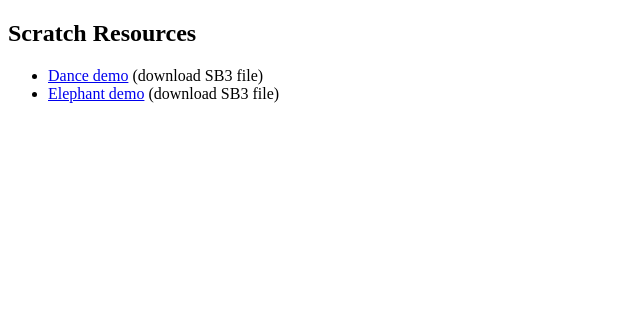
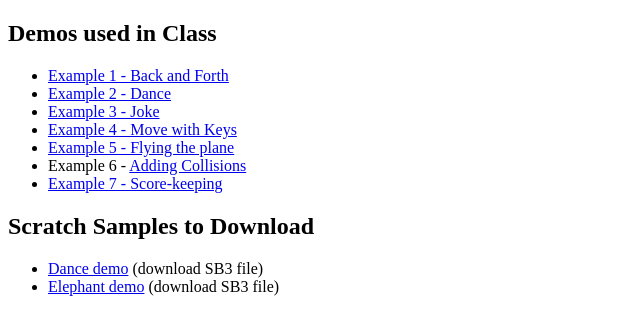
Before and after one commit to twopiharris/gameCamp, a plain HTML site: page scratch/index.html in a window 1280 px wide. Shown: the whole page, without its empty margins (0-640 px from the left). Drawn offline with Linux system fonts and the light colour scheme.

Commit message:
Update index.html

```diff
--- a/scratch/index.html
+++ b/scratch/index.html
@@ -6,7 +6,19 @@
 </head>
 
 <body>
-  <h2>Scratch Resources</h2>
+
+  <h2>Demos used in Class</h2>
+  <ul>
+    <li><a href="https://scratch.mit.edu/projects/11931107/" target="_blank">Example 1 - Back and Forth</a></li>
+    <li><a href="https://scratch.mit.edu/projects/11931133/" target="_blank">Example 2 - Dance</a></li>
+    <li><a href="https://scratch.mit.edu/projects/11931176/" target="_blank">Example 3 - Joke</a></li>
+    <li><a href="https://scratch.mit.edu/projects/11931212/" target="_blank">Example 4 - Move with Keys</a></li>
+    <li><a href="https://scratch.mit.edu/projects/11931301/" target="_blank">Example 5 - Flying the plane</a></li>
+    <li>Example 6 - <a href="https://scratch.mit.edu/projects/11931333/" target="_blank">Adding Collisions</a></li>
+    <li><a href="https://scratch.mit.edu/projects/11931378/" target="_blank">Example 7 - Score-keeping</a></li>
+  </ul>
+
+  <h2>Scratch Samples to Download</h2>
   <ul>
     <li><a href = "dance.sb3">Dance demo</a> (download SB3 file)</li>
     <li><a href = "elephant.sb3">Elephant demo</a> (download SB3 file)</li>
```
